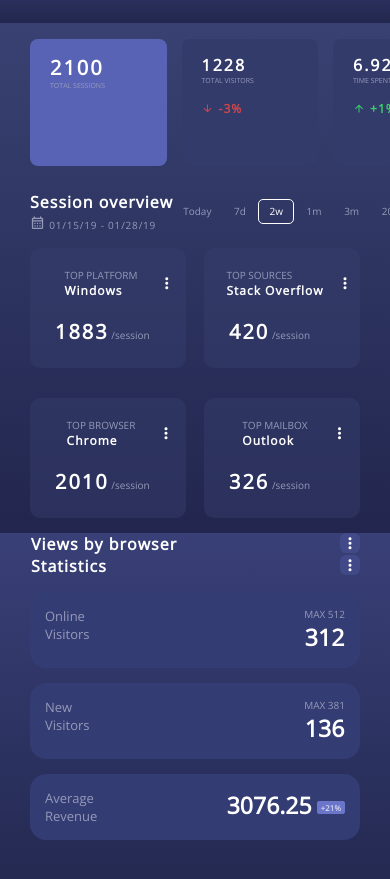
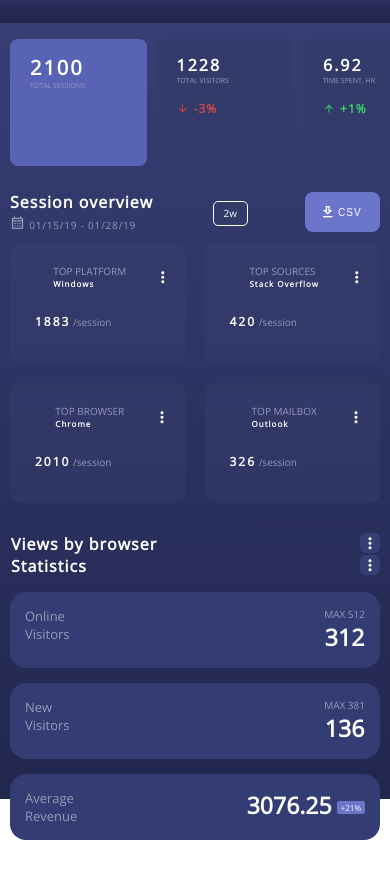
Before and after one commit to VektorTech/product-design-dashboard, a website built with webpack: page index.html in a window 390 px wide. Shown: the part 45-924 px from the top of the page. After the commit the page ends 900 px from the top, so only its background shows below. Built offline with nearby package versions, Linux system fonts and the light colour scheme.

Commit message:
Added background and now fixing html

```diff
--- a/index.html
+++ b/index.html
@@ -98,7 +98,10 @@
                         </ul>
                     </div>
                     <div class="preview-stats__btn">
-                        <button class="btn"><i class="mdi mdi-download-outline"></i> Download CSV</button>
+                        <button class="btn">
+                            <i class="mdi mdi-download-outline"></i>
+                            <span class="hide-resp">Download</span> CSV
+                        </button>
                     </div>
                 </div>
                 <div class="preview-stats__graph-wrapper">
@@ -119,9 +122,9 @@
                             </div>
                         </div>
                         <div class="card-results__bottom">
-                            <ul class="card-results__data">
-                                <li class="card-results__item"><h1>1883</h1></li>
-                                <li class="card-results__item"><p class="dim">/session</p></li>
+                            <ul class="card-results__bottom-data">
+                                <li class="card-results__bottom-item"><h1>1883</h1></li>
+                                <li class="card-results__bottom-item"><p class="dim">/session</p></li>
                             </ul>
                         </div>
                     </div>
@@ -137,9 +140,9 @@
                             </div>
                         </div>
                         <div class="card-results__bottom">
-                            <ul class="card-results__data">
-                                <li class="card-results__item"><h1>420</h1></li>
-                                <li class="card-results__item"><p class="dim">/session</p></li>
+                            <ul class="card-results__bottom-data">
+                                <li class="card-results__bottom-item"><h1>420</h1></li>
+                                <li class="card-results__bottom-item"><p class="dim">/session</p></li>
                             </ul>
                         </div>
                     </div>
@@ -155,9 +158,9 @@
                             </div>
                         </div>
                         <div class="card-results__bottom">
-                            <ul class="card-results__data">
-                                <li class="card-results__item"><h1>2010</h1></li>
-                                <li class="card-results__item"><p class="dim">/session</p></li>
+                            <ul class="card-results__bottom-data">
+                                <li class="card-results__bottom-item"><h1>2010</h1></li>
+                                <li class="card-results__bottom-item"><p class="dim">/session</p></li>
                             </ul>
                         </div>
                     </div>
@@ -173,9 +176,9 @@
                             </div>
                         </div>
                         <div class="card-results__bottom">
-                            <ul class="card-results__data">
-                                <li class="card-results__item"><h1>326</h1></li>
-                                <li class="card-results__item"><p class="dim">/session</p></li>
+                            <ul class="card-results__bottom-data">
+                                <li class="card-results__bottom-item"><h1>326</h1></li>
+                                <li class="card-results__bottom-item"><p class="dim">/session</p></li>
                             </ul>
                         </div>
                     </div>
--- a/main.scss
+++ b/main.scss
@@ -68,8 +68,15 @@ ul {
     display: grid;
     grid-template-columns: minmax(7rem, 1.3fr) 16fr 7fr;
     grid-auto-rows: 100%;
+}
 
-    @include mobile{
+@include mobile{
+    .container {
         display: block;
-    };
-}
+        background: -webkit-linear-gradient(bottom, $gradient-dark, $gradient-light);
+    }
+
+    .hide-resp {
+        display: none;
+    }
+};
--- a/styles/_globals.scss
+++ b/styles/_globals.scss
@@ -11,3 +11,4 @@ $font-col-dim: #959ab9;
 $button-color: #6b75ca;
 
 $gap-size: 3rem;
+$gap-size-m: 1rem;
--- a/styles/components/button.scss
+++ b/styles/components/button.scss
@@ -24,11 +24,14 @@
         }
 
         @include tablet {
-            & {
-                font-size: .8rem;
-                width: 80%;
-                float: right;
-            }
+            font-size: .8rem;
+            width: 80%;
+            float: right;
+        }
+
+        @include mobile {
+            width: 50%;
+            float: right;
         }
     }
 }
--- a/styles/components/card-btn.scss
+++ b/styles/components/card-btn.scss
@@ -33,12 +33,11 @@
         padding: 1rem 0 0 2.5rem;
     }
 
-    &__item {
+    &__bottom-item {
         display: inline-block;
 
         & h1 {
             letter-spacing: .2rem;
-            $font-size: .8rem;
         }
     }
 
@@ -58,9 +57,21 @@
 
     @include mobile {
         &__card {
-            width: 40vw;
-            margin: 1.5rem 0rem !important;
+            width: 45vw;
+            margin: $gap-size-m 0rem !important;
             border-radius: 1rem;
+        }
+
+        &__top {
+            padding: .7rem 0 0 .2rem;
+
+            & h2 {
+                font-size: .8rem;
+            }
+        }
+
+        &__bottom-item h1 {
+            font-size: 1.2rem;
         }
     }
 }
--- a/styles/components/card.scss
+++ b/styles/components/card.scss
@@ -62,15 +62,15 @@
             display: inline-block;
             font-size: .8rem;
             border-radius: .8rem;
-            margin-right: -1.5rem;
+            margin-right: -2rem;
 
             &:hover {
                 margin: 0;
-                margin-right: -1.5rem;
+                margin-right: -2rem;
             }
 
             &--active, &--active:hover {
-                margin-right: -1.5rem !important;
+                margin-right: -2rem !important;
                 font-size: 1rem;
                 margin: 0;
             }
--- a/styles/layout/header.scss
+++ b/styles/layout/header.scss
@@ -34,6 +34,7 @@
     }
 
     @include mobile{
+        z-index: 10000;
         display: inline;
         position: fixed;
         width: 100%;
--- a/styles/layout/section-footer.scss
+++ b/styles/layout/section-footer.scss
@@ -25,7 +25,7 @@
                 display: flex;
                 flex-wrap: wrap;
                 justify-content: space-between;
-                padding: 0 3rem;
+                padding: 0 $gap-size-m;
             }
         };
     }
--- a/styles/layout/section-main.scss
+++ b/styles/layout/section-main.scss
@@ -34,11 +34,17 @@
     @include footer;
 
     @include mobile{
+        background: none;
+        box-shadow: none;
         padding-top: 10vh;
 
         .select-stats__area {
             height: 18vh;
             overflow-x: scroll;
         }
+
+        & > div {
+            padding: 0 $gap-size-m;
+        }
     };
 }
--- a/styles/layout/section-mid-header.scss
+++ b/styles/layout/section-mid-header.scss
@@ -1,4 +1,10 @@
 @import "../components/button.scss";
+
+@mixin thin-border {
+    color: #fff;
+    border: .12rem solid #fff;
+    border-radius: .5rem;
+}
 
 @mixin header($selector){
     #{$selector}__area {
@@ -41,9 +47,7 @@
         line-height: 2.2rem;
 
         &--active {
-            color: #fff;
-            border: .12rem solid #fff;
-            border-radius: .5rem;
+            @include thin-border;
         }
     }
 
@@ -72,5 +76,35 @@
         #{$selector}__header {
             padding-top: 0;
         }
+
+        #{$selector}__controls {
+            align-self: flex-start;
+        }
+
+        #{$selector}__nav {
+            margin-top: 1rem;
+            position: absolute;
+            background-color: $standard-col2;
+            border-radius: .8rem;
+
+
+
+            &:active, &:hover {
+                box-shadow: .1rem .1rem .3rem $gap-color;
+                #{$selector}__items {
+                    display: block;
+                }
+            }
+        }
+
+        #{$selector}__items {
+            display: none;
+            &:hover {
+                @include thin-border;
+            }
+            &--active{
+                display: block;
+            }
+        }
     }
 }
--- a/styles/layout/side-panel-bottom.scss
+++ b/styles/layout/side-panel-bottom.scss
@@ -1,23 +1,29 @@
-@mixin bottom {
-    &__content {
+@mixin bottom($selector) {
+    #{$selector}__content {
         overflow: hidden;
         height: 100%;
         padding-bottom: 6rem;
     }
 
-    &__results {
+    #{$selector}__results {
         border-radius: 1.6rem;
         margin: 1.5rem 0;
         background-color: #333c73;
     }
 
-    &__list {
+    #{$selector}__list {
         display: flex;
         flex-direction: row;
         justify-content: space-between;
     }
 
-    &__item {
+    @include mobile {
+        #{$selector}__content {
+            padding-bottom: 0;
+        }
+    }
+
+    #{$selector}__item {
         padding: 1.5rem;
 
         & > .img {
--- a/styles/layout/side-panel.scss
+++ b/styles/layout/side-panel.scss
@@ -39,9 +39,13 @@
     //     background: -webkit-linear-gradient(left, rgba(#000, 0), rgba($gradient-dark, 0.7));
     // }
 
-    @include bottom;
+    &__bottom {
+        @include bottom('.side-panel');
+    }
 
     @include mobile {
+        padding: 0 $gap-size-m;
+        background: none;
         &__head {
             padding-top: 0;
         }
```
